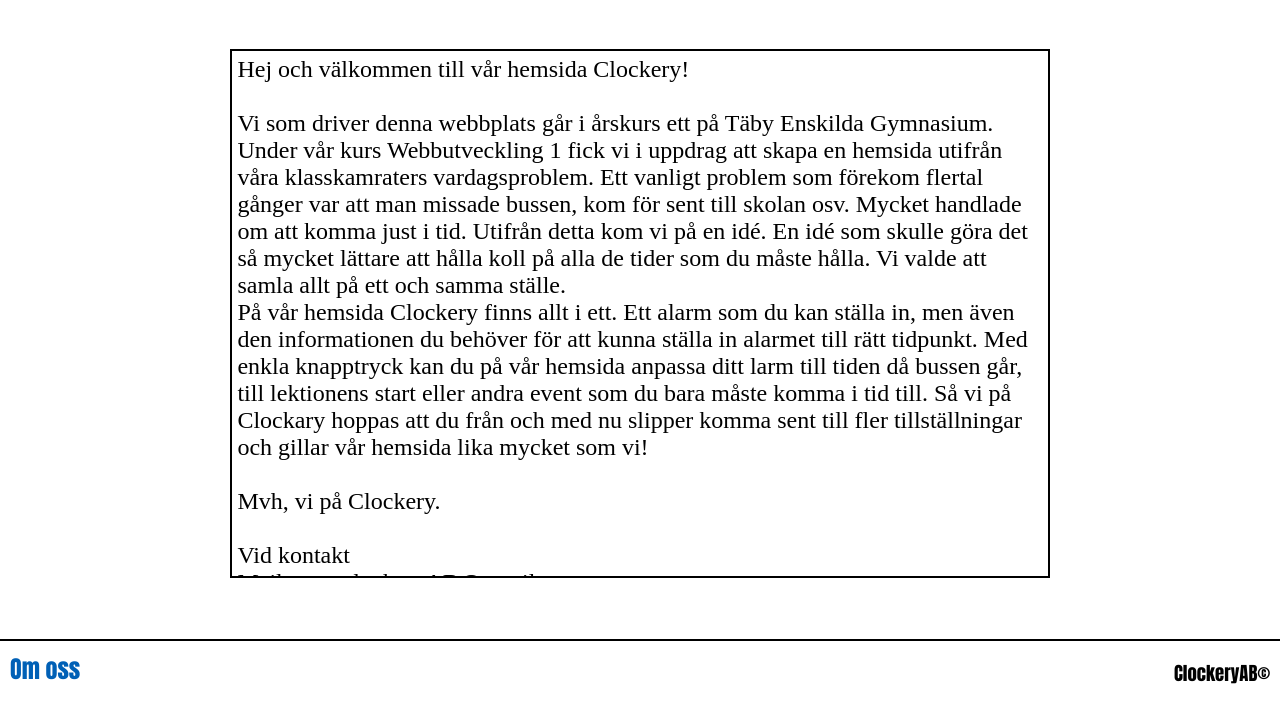
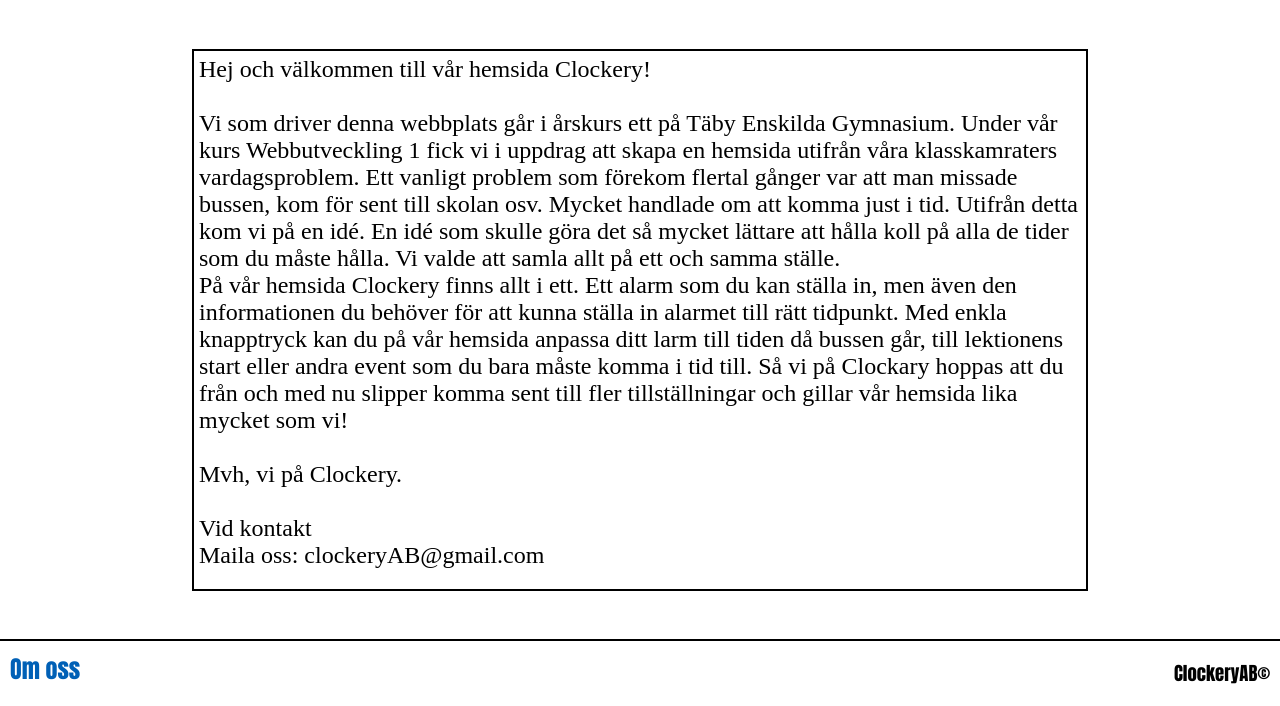
Before and after one commit to alenrad/Clockery, a plain HTML site: page info.html in a window 1280 px wide. Shown: the part 94-800 px from the top of the page. Drawn offline with Linux system fonts and the light colour scheme; files whose address does not match are found by name.

Commit message:
info update

```diff
--- a/style.css
+++ b/style.css
@@ -96,9 +96,10 @@
 
 p{
   font-family: 'Bree Serif', serif;
-  margin-left: 18%;
-  margin-right: 18%;
-  height: 500px;
+  margin-left: 15%;
+  margin-right: 15%;
+  margin-bottom: 5%;
+  max-height: 1500px;
   font-size: 24px;
   border: 2px solid black;
   padding: 5px;
```
